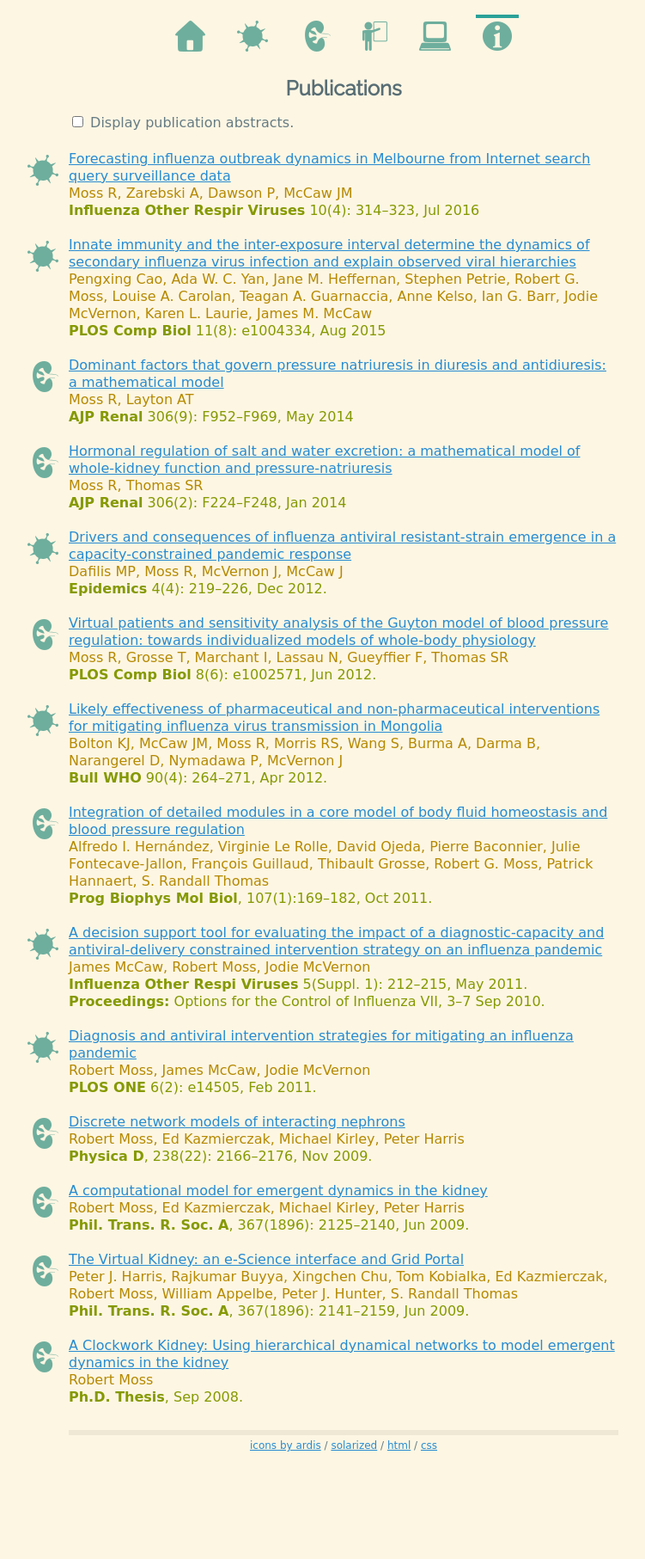
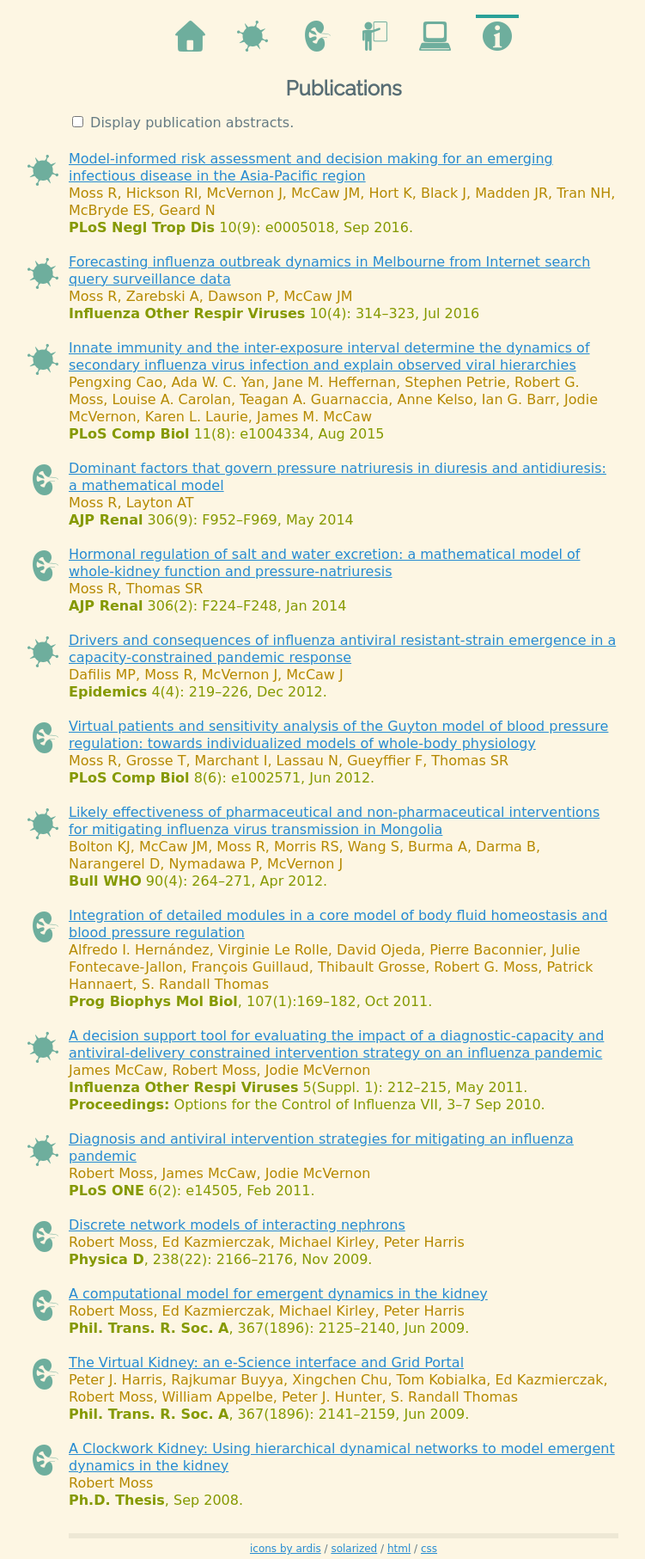
Before and after one commit to robmoss/previous2-robmoss.github.io, a Jekyll site: the page built from pubs/index.md, in a window 1280 px wide. Shown: the whole page at 86% size, without its empty margins (240-991 px from the left). Built offline with Jekyll 4.4.1, drawn with Linux system fonts in a browser that asks for light colours; some web fonts are replaced; before the commit the page ends 1693 px from its top, so only the background shows below that.

Commit message:
Update CV and add PLoS NTD paper

```diff
--- a/pubs/index.md
+++ b/pubs/index.md
@@ -37,6 +37,53 @@ title: Publications
 </p>
 
 <ul class="pubs">
+      <li class="epi"><a
+        href="http://dx.doi.org/10.1371/journal.pntd.0005018">Model-informed
+        risk assessment and decision making for an emerging infectious disease
+        in the Asia-Pacific region</a><br/>
+        <span class="author">
+          Moss R, Hickson RI, McVernon J, McCaw JM, Hort K, Black J,
+          Madden JR, Tran NH, McBryde ES, Geard N
+        </span><br/>
+        <span class="journal">
+          <b>PLoS Negl Trop Dis</b> 10(9): e0005018, Sep 2016.
+        </span><br/>
+        <span class="abstract">
+        <strong>Background:</strong> Effective response to emerging infectious
+        disease (EID) threats relies on health care systems that can detect
+        and contain localised outbreaks before they reach a national or
+        international scale.
+        The Asia-Pacific region contains low and middle income countries in
+        which the risk of EID outbreaks is elevated and whose health care
+        systems may require international support to effectively detect and
+        respond to such events.
+        The absence of comprehensive data on populations, health care systems
+        and disease characteristics in this region makes risk assessment and
+        decisions about the provision of such support challenging.
+        <br/><strong>Methodology/principal findings:</strong> We describe a
+        mathematical modelling framework that can inform this process by
+        integrating available data sources, systematically explore the effects
+        of uncertainty, and provide estimates of outbreak risk under a range
+        of intervention scenarios.
+        We illustrate the use of this framework in the context of a potential
+        importation of Ebola Virus Disease into the Asia-Pacific region.
+        Results suggest that, across a wide range of plausible scenarios,
+        preemptive interventions supporting the timely detection of early
+        cases provide substantially greater reductions in the probability of
+        large outbreaks than interventions that support health care system
+        capacity after an outbreak has commenced.
+        <br/><strong>Conclusions/significance</strong> Our study demonstrates
+        how, in the presence of substantial uncertainty about health care
+        system infrastructure and other relevant aspects of disease control,
+        mathematical models can be used to assess the constraints that limited
+        resources place upon the ability of local health care systems to
+        detect and respond to EID outbreaks in a timely and effective fashion.
+        Our framework can help evaluate the relative impact of these
+        constraints to identify resourcing priorities for health care system
+        support, in order to inform principled and quantifiable decision
+        making.
+        </span>
+      </li>
       <li class="epi"><a
         href="http://dx.doi.org/10.1111/irv.12376">Forecasting influenza
         outbreak dynamics in Melbourne from Internet search query surveillance
@@ -91,7 +138,7 @@ title: Publications
            James M. McCaw
         </span><br/>
         <span class="journal">
-          <b>PLOS Comp Biol</b> 11(8): e1004334, Aug 2015
+          <b>PLoS Comp Biol</b> 11(8): e1004334, Aug 2015
         </span><br/>
         <span class="abstract">
 Influenza is an infectious disease that primarily attacks the respiratory
@@ -233,7 +280,7 @@ response to influenza and its role in viral control.
           Moss R, Grosse T, Marchant I, Lassau N, Gueyffier F, Thomas SR
         </span><br/>
         <span class="journal">
-          <b>PLOS Comp Biol</b> 8(6): e1002571, Jun 2012.
+          <b>PLoS Comp Biol</b> 8(6): e1002571, Jun 2012.
         </span><br/>
         <span class="abstract">
   We present a methodology for systematically analysing the interactions
@@ -346,7 +393,7 @@ href="http://www.who.int/bulletin/volumes/90/4/11-093419/en/index.html">Likely
           Robert Moss, James McCaw, Jodie McVernon
         </span><br/>
         <span class="journal">
-          <b>PLOS ONE</b> 6(2): e14505, Feb 2011.
+          <b>PLoS ONE</b> 6(2): e14505, Feb 2011.
         </span><br/>
         <span class="abstract">
   We address specific real-world issues that must be considered in order to
```
Also changed, not shown: 1 other file.
